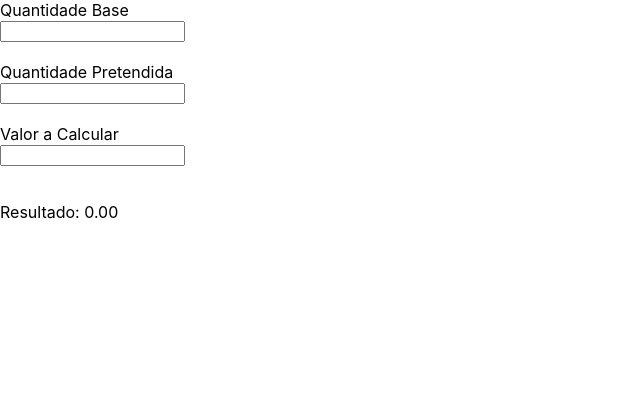
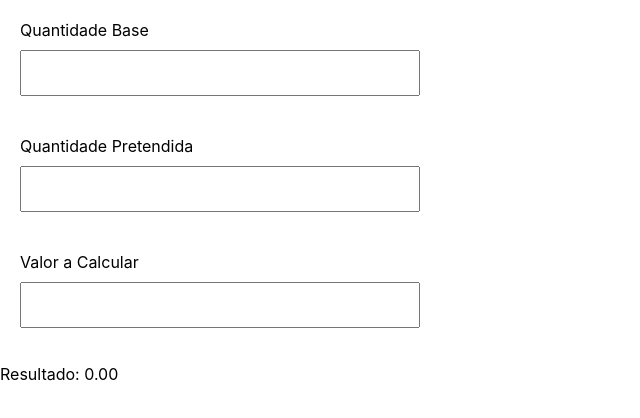
Before and after one commit to vascorebolo/bimby-dose-helper, a React (Create React App) app: page / in a window 1280 px wide. Shown: the top 418 px of the page, without its empty margins (0-640 px from the left). Built offline with nearby package versions, Linux system fonts and the light colour scheme.

Commit message:
Extract inputs to proper component, change class methods to arrow functions, add styled components

```diff
--- a/package.json
+++ b/package.json
@@ -3,9 +3,11 @@
   "version": "0.1.0",
   "private": true,
   "dependencies": {
+    "prop-types": "^15.6.2",
     "react": "^16.6.0",
     "react-dom": "^16.6.0",
-    "react-scripts": "2.1.1"
+    "react-scripts": "2.1.1",
+    "styled-components": "^4.0.3"
   },
   "scripts": {
     "start": "react-scripts start",
--- a/src/App.js
+++ b/src/App.js
@@ -1,4 +1,5 @@
 import React, { Component } from 'react'
+import Input from './components/Input/Input'
 
 class App extends Component {
   state = {
@@ -8,15 +9,11 @@ class App extends Component {
     calc: 0,
   }
 
-  updateBase(event) {
-    this.setState({base: event.target.value})
-  }
+  updateBase = (event) => this.setState({base: event.target.value})
 
-  updateQuantity(event) {
-    this.setState({quantity: event.target.value})
-  }
+  updateQuantity = (event) => this.setState({quantity: event.target.value})
 
-  updateValue(event) {
+  updateValue = (event) => {
     this.setState({
       value: event.target.value,
       calc: (event.target.value * this.state.quantity) / this.state.base
@@ -26,21 +23,12 @@ class App extends Component {
   render() {
     return (
       <div>
-        <div>
-            <label>Quantidade Base</label><br />
-            <input type="number" onBlur={ this.updateBase.bind(this) } />
-        </div>
-        <br />
-        <div>
-            <label>Quantidade Pretendida</label><br />
-            <input type="number" onBlur={ this.updateQuantity.bind(this) }/>
-        </div>
-        <br />
-        <div>
-            <label>Valor a Calcular</label><br />
-            <input type="number" onChange={ this.updateValue.bind(this) }/>
-        </div>
-        <br />
+        <Input label='Quantidade Base' inputProps={{type: 'number', onBlur: this.updateBase}} />
+
+        <Input label='Quantidade Pretendida' inputProps={{type: 'number', onBlur: this.updateQuantity}} />
+
+        <Input label='Valor a Calcular' inputProps={{type: 'number', onChange: this.updateValue}} />
+
         <div>
           <p>{ `Resultado: ${(this.state.calc).toFixed(2)}` }</p>
         </div>
--- /dev/null
+++ b/src/components/Input/Input.js
@@ -0,0 +1,42 @@
+import React from 'react'
+import { string, object } from 'prop-types'
+import styled from 'styled-components'
+
+const Input = ({ label, inputProps }) => {
+  return (
+    <InputWrapper>
+      <label>{ label }</label>
+      <input { ...inputProps } />
+    </InputWrapper>
+  )
+}
+
+Input.propTypes = {
+  label: string.isRequired,
+  inputProps: object,
+}
+
+Input.defaultPropTypes = {
+  inputProps: {},
+}
+
+Input.displayName = 'Input'
+
+const InputWrapper = styled.div`
+    display: flex;
+    flex-direction: column;
+    max-width: 400px;
+    padding: 20px;
+
+    label {
+      margin-bottom: 10px;
+    }
+
+    input {
+      font-size: 25px;
+      height: 40px;
+      line-height: 38px;
+    }
+`
+
+export default Input
```
Also changed, not shown: 1 other file (tests, documents, lock files or other folders).
